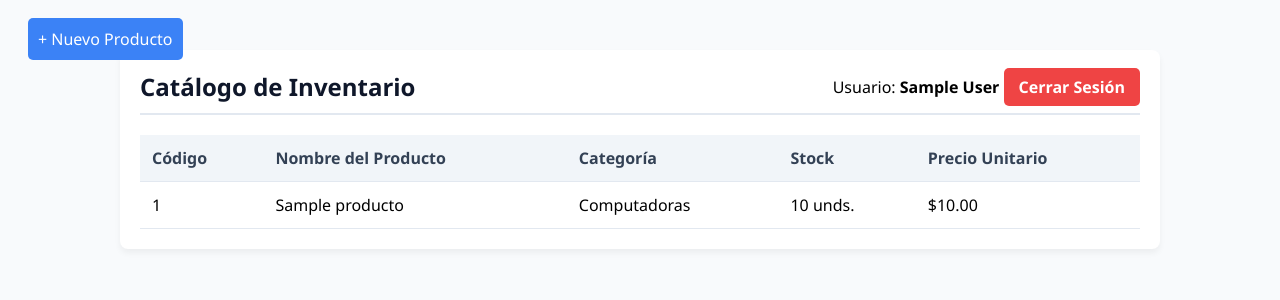
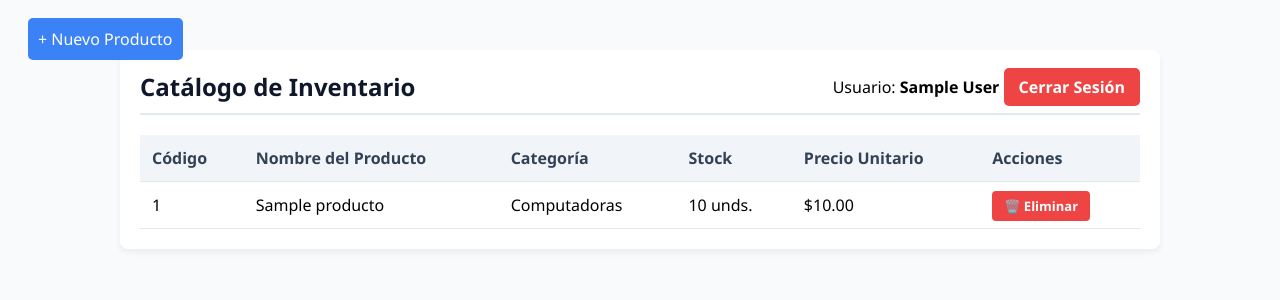
Before and after one commit to 6050952-ops/sistema_inventario_ventas, a PHP site: page /inventario.php in a window 1280 px wide. Shown: the top 300 px of the page. Run offline with PHP 8.4, Linux system fonts and the light colour scheme; the visitor is signed in with stand-in values (Sample User, id 1); data comes from the database, SQL or seed files in the repository; tables that the repository leaves empty hold one stand-in row (values such as "Sample post").

Commit message:
Agregada funcionalidad DELETE dinámica y confirmación JavaScript

```diff
--- a/inventario.php
+++ b/inventario.php
@@ -47,6 +47,19 @@ th, td { padding: 12px; text-align: left; border-bottom: 1px solid #e2e8f0; }
 th { background-color: #f1f5f9; color: #334155; font-weight: bold; }
 tr:hover { background-color: #f8fafc; }
 .stock-bajo { color: #dc2626; font-weight: bold; }
+.btn-eliminar{
+    background-color:#ef4444;
+    color:white;
+    padding:6px 12px;
+    text-decoration:none;
+    border-radius:4px;
+    font-size:13px;
+    font-weight:bold;
+}
+
+.btn-eliminar:hover{
+    background-color:#b91c1c;
+}
 </style>
 </head>
 <body>
@@ -68,8 +81,10 @@ tr:hover { background-color: #f8fafc; }
 <th>Categoría</th>
 <th>Stock</th>
 <th>Precio Unitario</th>
+<th>Acciones</th>
 </tr>
 </thead>
+
 <tbody>
 <?php
 // 5. Ciclo WHILE para imprimir las filas dinámicamente
@@ -87,6 +102,13 @@ $claseStock = ($fila['stock'] < 10) ? 'stock-bajo' : '';
 <td> <?php echo $fila['nombre_categoria']; ?> </td>
 <td class="<?php echo $claseStock; ?>"> <?php echo $fila['stock']; ?> unds. </td>
 <td> $<?php echo number_format($fila['precio'], 2); ?> </td>
+<td>
+<a href="eliminar_producto.php?id=<?php echo $fila['id']; ?>"
+class="btn-eliminar"
+onclick="return confirm('¿Estás absolutamente seguro de eliminar el producto: <?php echo $fila['nombre_producto']; ?>?');">
+🗑️ Eliminar
+</a>
+</td>
 </tr>
 <?php
 } // Fin del bucle while
```
Also changed, not shown: eliminar_producto.php (added, +44 -0 lines).
